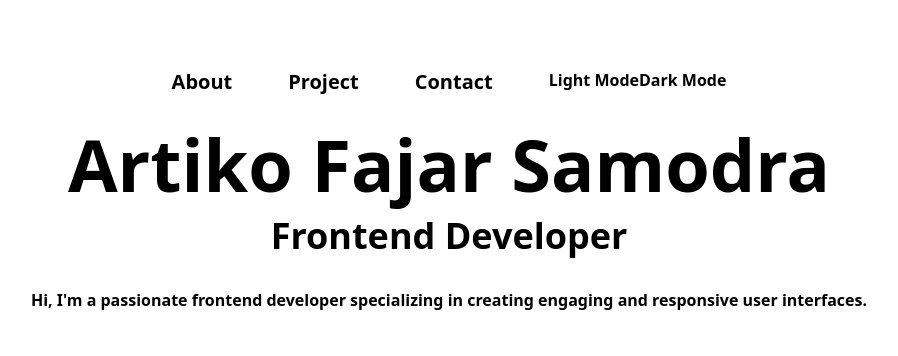
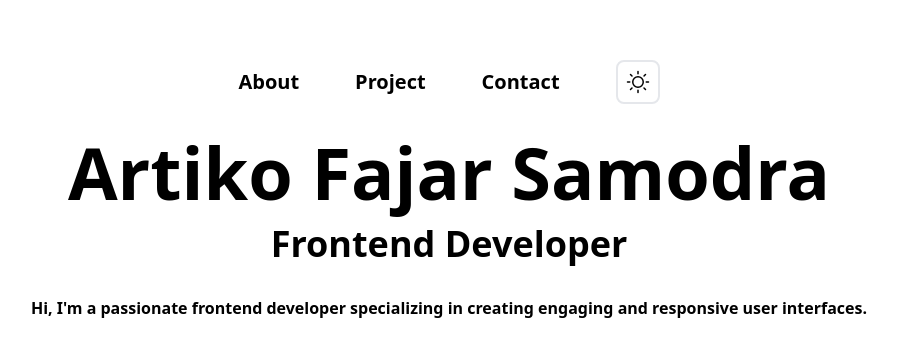
Before and after one commit to artikosamodra/porto-next, a Next.js app: page / in a window 1280 px wide. Shown: the part 210-566 px from the top of the page, without its empty margins (191-1089 px from the left). Built offline with nearby package versions, Linux system fonts and the light colour scheme.

Commit message:
change icon switch theme button

```diff
--- a/package.json
+++ b/package.json
@@ -9,6 +9,7 @@
     "lint": "next lint"
   },
   "dependencies": {
+    "@phosphor-icons/react": "^2.0.15",
     "next": "14.1.1",
     "next-themes": "^0.2.1",
     "react": "^18",
--- a/src/app/ThemeSwitcher.jsx
+++ b/src/app/ThemeSwitcher.jsx
@@ -1,4 +1,5 @@
 "use client";
+import { Sun, Moon } from "@phosphor-icons/react/dist/ssr";
 import { useTheme } from "next-themes";
 
 const ThemeSwitcher = () => {
@@ -6,8 +7,21 @@ const ThemeSwitcher = () => {
 
   return (
     <div>
-      <button onClick={() => setTheme("light")}>Light Mode</button>
-      <button onClick={() => setTheme("dark")}>Dark Mode</button>
+      {theme === "light" ? (
+        <button
+          onClick={() => setTheme("dark")}
+          className="border border-2 border-slate-400 rounded-lg p-2"
+        >
+          <Moon size={24} />
+        </button>
+      ) : (
+        <button
+          onClick={() => setTheme("light")}
+          className="border border-2 rounded-lg p-2"
+        >
+          <Sun size={24} />
+        </button>
+      )}
     </div>
   );
 };
--- a/src/app/component/Utilities/Navbar.jsx
+++ b/src/app/component/Utilities/Navbar.jsx
@@ -5,7 +5,7 @@ import NavMenu from "./NavMenu";
 const Navbar = () => {
   return (
     <section>
-      <div className="flex gap-14">
+      <div className="flex gap-14 items-center">
         <NavMenu linkUrl="/" linkTitle="About" />
         <NavMenu linkUrl="/" linkTitle="Project" />
         <NavMenu linkUrl="/" linkTitle="Contact" />
```
Also changed, not shown: 1 other file (tests, documents, lock files or other folders).
